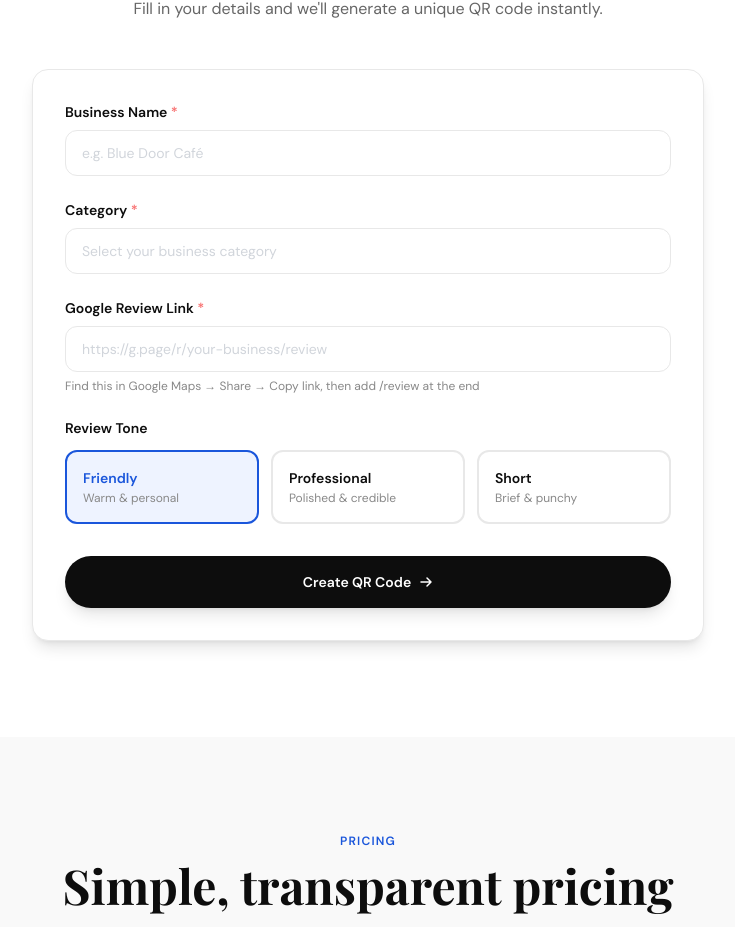
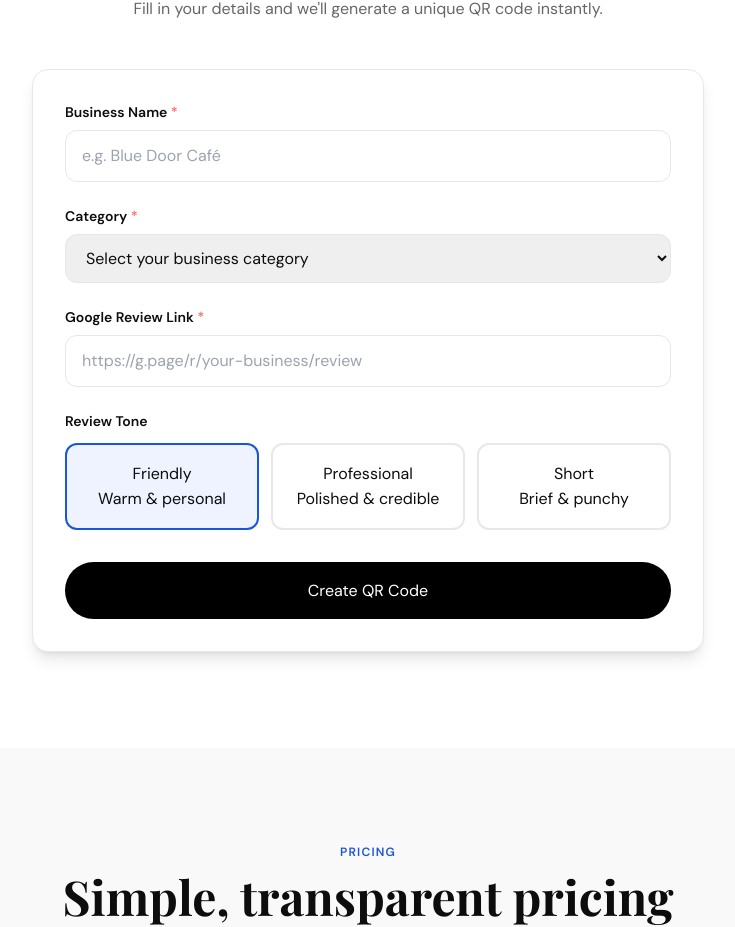
Before and after one commit to Rameez1304/centralgit, a Next.js app: page / in a window 1280 px wide. Shown: the part 1797-2724 px from the top of the page, without its empty margins (272-1007 px from the left). Built offline with nearby package versions, Linux system fonts and the light colour scheme.

Commit message:
Update BusinessForm.tsx

```diff
--- a/components/BusinessForm.tsx
+++ b/components/BusinessForm.tsx
@@ -5,9 +5,17 @@ import type { Tone, CreateBusinessResponse } from '@/types'
 import QRResult from './QRResult'
 
 const CATEGORIES = [
-  'Restaurant', 'Café', 'Retail Store', 'Salon / Spa',
-  'Gym / Fitness', 'Medical / Clinic', 'Hotel / Stay',
-  'Automobile', 'Education', 'Legal / Finance', 'Other',
+  'Restaurant',
+  'Café',
+  'Retail Store',
+  'Salon / Spa',
+  'Gym / Fitness',
+  'Medical / Clinic',
+  'Hotel / Stay',
+  'Automobile',
+  'Education',
+  'Legal / Finance',
+  'Other',
 ]
 
 const TONES: { value: Tone; label: string; desc: string }[] = [
@@ -23,28 +31,39 @@ export default function BusinessForm() {
     google_review_link: '',
     tone: 'friendly' as Tone,
   })
+
   const [errors, setErrors] = useState<Partial<typeof form>>({})
   const [loading, setLoading] = useState(false)
   const [result, setResult] = useState<CreateBusinessResponse | null>(null)
 
   function validate(): boolean {
     const newErrors: Partial<typeof form> = {}
-    if (!form.business_name.trim()) newErrors.business_name = 'Business name is required'
-    if (!form.category) newErrors.category = 'Please select a category'
+
+    if (!form.business_name.trim()) {
+      newErrors.business_name = 'Business name is required'
+    }
+
+    if (!form.category) {
+      newErrors.category = 'Please select a category'
+    }
+
     if (!form.google_review_link.trim()) {
       newErrors.google_review_link = 'Google review link is required'
     } else if (!form.google_review_link.startsWith('http')) {
       newErrors.google_review_link = 'Must be a valid URL starting with http'
     }
+
     setErrors(newErrors)
     return Object.keys(newErrors).length === 0
   }
 
   async function handleSubmit(e: React.FormEvent) {
     e.preventDefault()
+
     if (!validate()) return
 
     setLoading(true)
+
     try {
       const res = await fetch('/api/generate-qr', {
         method: 'POST',
@@ -52,17 +71,18 @@ export default function BusinessForm() {
         body: JSON.stringify(form),
       })
 
+      const data: CreateBusinessResponse = await res.json()
+
       if (!res.ok) {
-        const err = await res.json()
-        throw new Error(err.error ?? 'Failed to generate QR')
+        throw new Error(data?.error ?? 'Failed to generate QR')
       }
 
-      const data: CreateBusinessResponse = await res.json()
       setResult(data)
 
-      // Scroll to result
       setTimeout(() => {
-        document.getElementById('qr-result')?.scrollIntoView({ behavior: 'smooth', block: 'start' })
+        document
+          .getElementById('qr-result')
+          ?.scrollIntoView({ behavior: 'smooth', block: 'start' })
       }, 100)
     } catch (err) {
       alert(err instanceof Error ? err.message : 'Something went wrong')
@@ -74,124 +94,109 @@ export default function BusinessForm() {
   if (result) {
     return (
       <div id="qr-result">
-        <QRResult result={result} onReset={() => setResult(null)} />
+        <QRResult
+          business={{
+            ...result.business,
+            qrDataUrl: result.qrDataUrl,
+            reviewPageUrl: result.reviewPageUrl,
+          }}
+          onReset={() => setResult(null)}
+        />
       </div>
     )
   }
 
   return (
-    <form onSubmit={handleSubmit} className="bg-white rounded-2xl border border-[#E8E8E8] p-8 shadow-lg shadow-black/4">
-      {/* Business Name */}
+    <form
+      onSubmit={handleSubmit}
+      className="bg-white rounded-2xl border border-[#E8E8E8] p-8 shadow-lg shadow-black/4"
+    >
       <div className="mb-6">
         <label className="block text-sm font-semibold text-[#0D0D0D] mb-2">
           Business Name <span className="text-red-400">*</span>
         </label>
+
         <input
           type="text"
           placeholder="e.g. Blue Door Café"
           value={form.business_name}
-          onChange={e => setForm(f => ({ ...f, business_name: e.target.value }))}
-          className={`w-full px-4 py-3 rounded-xl border text-sm transition-all outline-none focus:ring-2 focus:ring-[#1A56DB]/20 focus:border-[#1A56DB] placeholder:text-gray-300 ${
-            errors.business_name ? 'border-red-300 bg-red-50' : 'border-[#E8E8E8] bg-white hover:border-gray-300'
-          }`}
+          onChange={e =>
+            setForm(f => ({ ...f, business_name: e.target.value }))
+          }
+          className="w-full px-4 py-3 rounded-xl border"
         />
-        {errors.business_name && (
-          <p className="mt-1.5 text-xs text-red-500 flex items-center gap-1">
-            <svg width="12" height="12" viewBox="0 0 12 12" fill="currentColor"><circle cx="6" cy="6" r="5"/><path d="M6 3.5V6.5M6 8.5V8" stroke="white" strokeWidth="1.2" strokeLinecap="round"/></svg>
-            {errors.business_name}
-          </p>
-        )}
       </div>
 
-      {/* Category */}
       <div className="mb-6">
         <label className="block text-sm font-semibold text-[#0D0D0D] mb-2">
           Category <span className="text-red-400">*</span>
         </label>
+
         <select
           value={form.category}
-          onChange={e => setForm(f => ({ ...f, category: e.target.value }))}
-          className={`w-full px-4 py-3 rounded-xl border text-sm transition-all outline-none focus:ring-2 focus:ring-[#1A56DB]/20 focus:border-[#1A56DB] bg-white appearance-none cursor-pointer ${
-            errors.category ? 'border-red-300 bg-red-50' : 'border-[#E8E8E8] hover:border-gray-300'
-          } ${!form.category ? 'text-gray-300' : 'text-[#0D0D0D]'}`}
+          onChange={e =>
+            setForm(f => ({ ...f, category: e.target.value }))
+          }
+          className="w-full px-4 py-3 rounded-xl border"
         >
-          <option value="" disabled>Select your business category</option>
-          {CATEGORIES.map(c => <option key={c} value={c}>{c}</option>)}
+          <option value="" disabled>
+            Select your business category
+          </option>
+
+          {CATEGORIES.map(c => (
+            <option key={c} value={c}>
+              {c}
+            </option>
+          ))}
         </select>
-        {errors.category && <p className="mt-1.5 text-xs text-red-500">{errors.category}</p>}
       </div>
 
-      {/* Google Review Link */}
       <div className="mb-6">
         <label className="block text-sm font-semibold text-[#0D0D0D] mb-2">
           Google Review Link <span className="text-red-400">*</span>
         </label>
+
         <input
           type="url"
           placeholder="https://g.page/r/your-business/review"
           value={form.google_review_link}
-          onChange={e => setForm(f => ({ ...f, google_review_link: e.target.value }))}
-          className={`w-full px-4 py-3 rounded-xl border text-sm transition-all outline-none focus:ring-2 focus:ring-[#1A56DB]/20 focus:border-[#1A56DB] placeholder:text-gray-300 ${
-            errors.google_review_link ? 'border-red-300 bg-red-50' : 'border-[#E8E8E8] bg-white hover:border-gray-300'
-          }`}
+          onChange={e =>
+            setForm(f => ({ ...f, google_review_link: e.target.value }))
+          }
+          className="w-full px-4 py-3 rounded-xl border"
         />
-        {errors.google_review_link ? (
-          <p className="mt-1.5 text-xs text-red-500">{errors.google_review_link}</p>
-        ) : (
-          <p className="mt-1.5 text-xs text-[#888]">
-            Find this in Google Maps → Share → Copy link, then add /review at the end
-          </p>
-        )}
       </div>
 
-      {/* Tone */}
       <div className="mb-8">
         <label className="block text-sm font-semibold text-[#0D0D0D] mb-3">
           Review Tone
         </label>
+
         <div className="grid grid-cols-3 gap-3">
           {TONES.map(t => (
             <button
               key={t.value}
               type="button"
               onClick={() => setForm(f => ({ ...f, tone: t.value }))}
-              className={`p-4 rounded-xl border-2 text-left transition-all ${
+              className={`p-4 rounded-xl border-2 ${
                 form.tone === t.value
                   ? 'border-[#1A56DB] bg-[#EEF3FF]'
-                  : 'border-[#E8E8E8] bg-white hover:border-gray-300'
+                  : 'border-[#E8E8E8]'
               }`}
             >
-              <p className={`text-sm font-semibold mb-0.5 ${form.tone === t.value ? 'text-[#1A56DB]' : 'text-[#0D0D0D]'}`}>
-                {t.label}
-              </p>
-              <p className="text-xs text-[#888]">{t.desc}</p>
+              <p>{t.label}</p>
+              <p>{t.desc}</p>
             </button>
           ))}
         </div>
       </div>
 
-      {/* Submit */}
       <button
         type="submit"
         disabled={loading}
-        className="w-full bg-[#0D0D0D] text-white py-4 rounded-full font-semibold text-sm hover:bg-[#333] transition-all hover:scale-[1.01] active:scale-[0.99] disabled:opacity-50 disabled:cursor-not-allowed disabled:hover:scale-100 flex items-center justify-center gap-2 shadow-lg shadow-black/10"
+        className="w-full bg-black text-white py-4 rounded-full"
       >
-        {loading ? (
-          <>
-            <svg className="animate-spin w-4 h-4" fill="none" viewBox="0 0 24 24">
-              <circle className="opacity-25" cx="12" cy="12" r="10" stroke="currentColor" strokeWidth="4"/>
-              <path className="opacity-75" fill="currentColor" d="M4 12a8 8 0 018-8V0C5.373 0 0 5.373 0 12h4z"/>
-            </svg>
-            Generating QR Code...
-          </>
-        ) : (
-          <>
-            Create QR Code
-            <svg width="14" height="14" viewBox="0 0 14 14" fill="none">
-              <path d="M2 7H12M8 3L12 7L8 11" stroke="currentColor" strokeWidth="1.5" strokeLinecap="round" strokeLinejoin="round"/>
-            </svg>
-          </>
-        )}
+        {loading ? 'Generating QR Code...' : 'Create QR Code'}
       </button>
     </form>
   )
```
